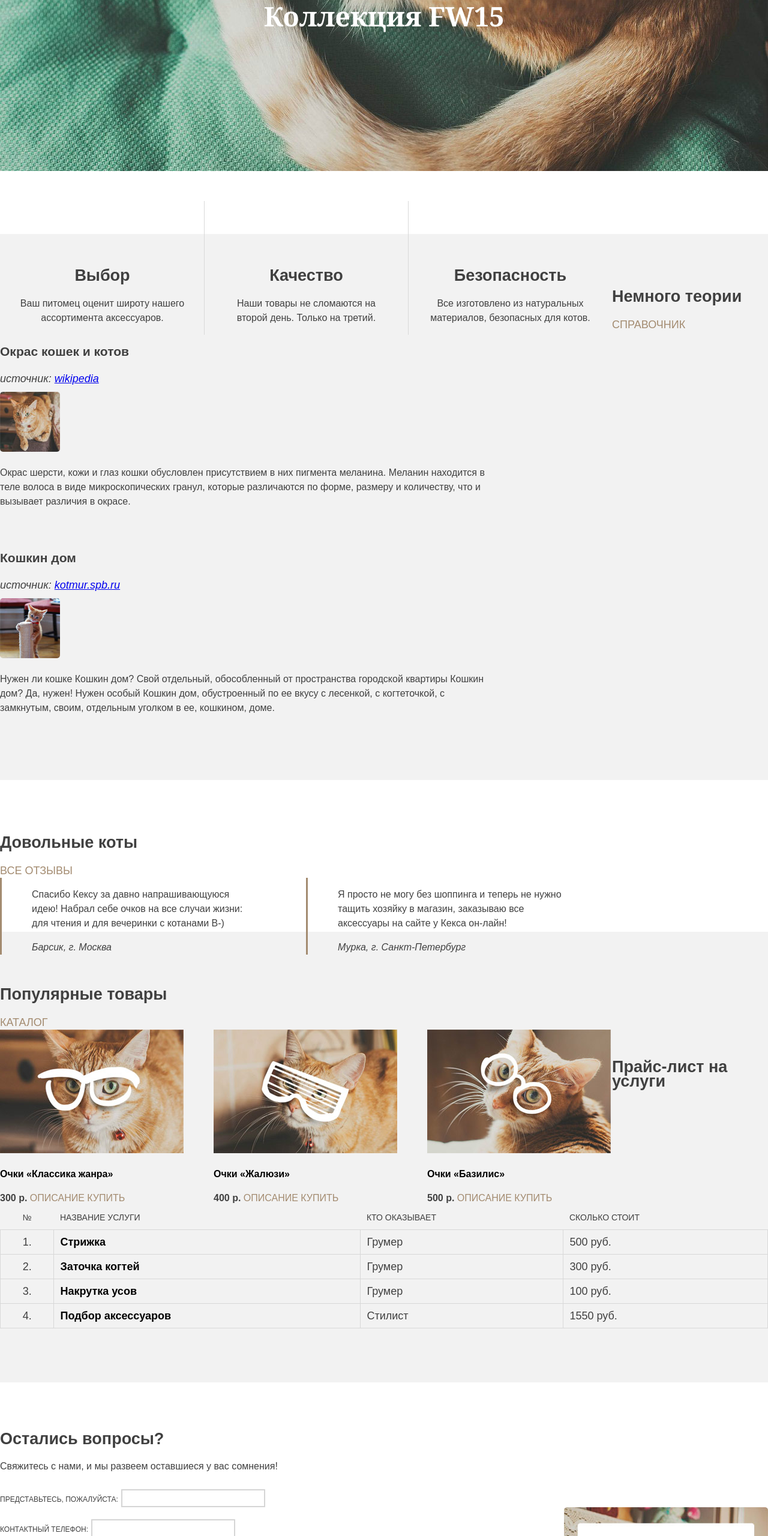
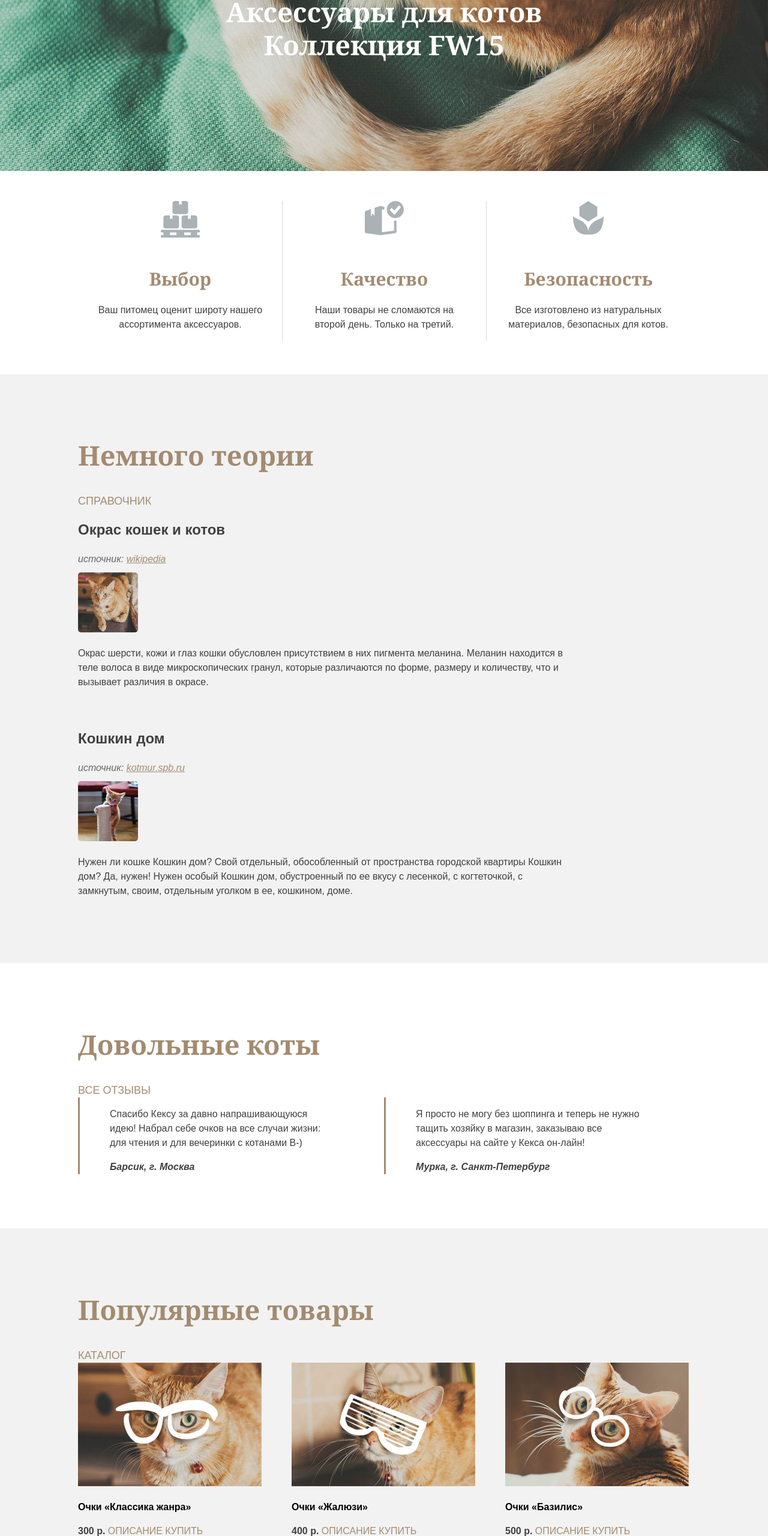
Before and after one commit to cronnoss/cronnoss.github.io, a plain HTML site: page index.html in a window 1280 px wide. Shown: the part 240-2800 px from the top of the page at 60% size. Drawn offline with Linux system fonts and the light colour scheme.

Commit message:
Add files via upload

```diff
--- a/index.html
+++ b/index.html
@@ -3,11 +3,13 @@
 <head>
     <meta charset="utf-8">
     <title>The Great Keksby</title>
-<base href="/">
-<link rel="stylesheet" type="text/css" href="css/style.css">  </head>
+
+    <link rel="stylesheet" href="css/style.css"></link>
+</head>
 <body>
 <div class="page-header">
-      <div class="header-top">
+    <div class="container">
+        <div class="header-top clearfix">
             <div class="header-logo">
                 <img src="img/logo.png" alt="The Great Keksby" width="205" height="55">
             </div>
@@ -16,76 +18,90 @@
                 <li><a href="#">Каталог</a></li>
                 <li><a href="#">Отзывы</a></li>
             </ul>
-        <a class="btn" href="#">Заказать</a>
+            <a class="btn btn-quick-order" href="#">Заказать</a>
         </div>
         <div class="promo">
             <a href="#">Аксессуары для котов<br> Коллекция FW15</a>
         </div>
     </div>
+</div>
 
 
 <div class="features">
-      <ul>
-        <li class="feature-item">
-          <h2>Выбор</h2>
+    <div class="container">
+        <ul class="clearfix">
+            <li class="feature-item feature-choice">
+                <h2 class="feature-title">Выбор</h2>
                 <p>Ваш питомец оценит широту нашего ассортимента аксессуаров.</p>
             </li>
-        <li class="feature-item">
-          <h2>Качество</h2>
+            <li class="feature-item feature-quality">
+                <h2 class="feature-title">Качество</h2>
                 <p>Наши товары не сломаются на второй день. Только на третий.</p>
             </li>
-        <li class="feature-item">
-          <h2>Безопасность</h2>
+            <li class="feature-item feature-safety">
+                <h2 class="feature-title">Безопасность</h2>
                 <p>Все изготовлено из натуральных материалов, безопасных для котов.</p>
             </li>
         </ul>
     </div>
+</div>
 
 
 <div class="cat-reference">
-      <h2>Немного теории</h2>
+    <div class="container">
+        <h2 class="section-title">Немного теории</h2>
         <a class="btn" href="#" title="Открыть справочник">Справочник</a>
         <dl>
             <dt>
-          <h3>Окрас кошек и котов</h3>
-          <i>источник: <a target="_blank" href="https://ru.wikipedia.org">wikipedia</a></i>
+            <h3 class="reference-title">Окрас кошек и котов</h3>
+            <i class="reference-source">источник: <a target="_blank" href="https://ru.wikipedia.org">wikipedia</a></i>
             </dt>
             <dd>
                 <img src="img/article-1.jpg" alt="Окрас кошек и котов" width="100" height="100">
-          <p>Окрас шерсти, кожи и глаз кошки обусловлен присутствием в них пигмента меланина. Меланин находится в теле волоса в виде микроскопических гранул, которые различаются по форме, размеру и количеству, что и вызывает различия в окрасе.</p>
+                <p>Окрас шерсти, кожи и глаз кошки обусловлен присутствием в них пигмента меланина. Меланин находится в
+                    теле волоса в виде микроскопических гранул, которые различаются по форме, размеру и количеству, что
+                    и вызывает различия в окрасе.</p>
             </dd>
             <dt>
-          <h3>Кошкин дом</h3>
-          <i>источник: <a target="_blank" href="http://kotmur.spb.ru">kotmur.spb.ru</a></i>
+            <h3 class="reference-title">Кошкин дом</h3>
+            <i class="reference-source">источник: <a target="_blank" href="http://kotmur.spb.ru">kotmur.spb.ru</a></i>
             </dt>
             <dd>
                 <img src="img/article-2.jpg" alt="Кошкин дом" width="100" height="100">
-          <p>Нужен ли кошке Кошкин дом? Свой отдельный, обособленный от пространства городской квартиры Кошкин дом? Да, нужен! Нужен особый Кошкин дом, обустроенный по ее вкусу с лесенкой, с когтеточкой, с замкнутым, своим, отдельным уголком в ее, кошкином, доме.</p>
+                <p>Нужен ли кошке Кошкин дом? Свой отдельный, обособленный от пространства городской квартиры Кошкин
+                    дом? Да, нужен! Нужен особый Кошкин дом, обустроенный по ее вкусу с лесенкой, с когтеточкой, с
+                    замкнутым, своим, отдельным уголком в ее, кошкином, доме.</p>
             </dd>
         </dl>
+    </div>
 </div>
 
 
 <div class="reviews">
-      <h2>Довольные коты</h2>
+    <div class="container">
+        <h2 class="section-title">Довольные коты</h2>
         <a class="btn" href="#" title="Посмотреть все отзывы">Все отзывы</a>
-      <div class="reviews-list">
+        <div class="reviews-list clearfix">
             <blockquote class="review-item">
-          <p>Спасибо Кексу за давно напрашивающуюся идею! Набрал себе очков на все случаи жизни: для чтения и для вечеринки с котанами B-)</p>
-          <cite>Барсик, г. Москва</cite>
+                <p>Спасибо Кексу за давно напрашивающуюся идею! Набрал себе очков на все случаи жизни: для чтения и для
+                    вечеринки с котанами B-)</p>
+                <cite class="review-author">Барсик, г. Москва</cite>
             </blockquote>
             <blockquote class="review-item">
-          <p>Я просто не могу без шоппинга и теперь не нужно тащить хозяйку в магазин, заказываю все аксессуары на сайте у Кекса он-лайн!</p>
-          <cite>Мурка, г. Санкт-Петербург</cite>
+                <p>Я просто не могу без шоппинга и теперь не нужно тащить хозяйку в магазин, заказываю все аксессуары на
+                    сайте у Кекса он-лайн!</p>
+                <cite class="review-author">Мурка, г. Санкт-Петербург</cite>
             </blockquote>
+        </div>
     </div>
 </div>
 
 
 <div class="popular-and-price">
-      <h2>Популярные товары</h2>
+    <div class="container">
+        <h2 class="section-title">Популярные товары</h2>
         <a class="btn" href="#" title="Посмотреть все товары">Каталог</a>
-      <div class="popular-items">
+        <div class="popular-items clearfix">
             <div class="catalog-item">
                 <img src="img/glasses-1.jpg" alt="очки «Классика жанра»" width="306" height="206">
                 <h3>Очки «Классика жанра»</h3>
@@ -109,7 +125,7 @@
             </div>
         </div>
 
-      <h2>Прайс-лист на услуги</h2>
+        <h2 class="section-title">Прайс-лист на услуги</h2>
         <table class="price-list">
             <tr>
                 <th class="price-number">№</th>
@@ -143,11 +159,13 @@
             </tr>
         </table>
     </div>
+</div>
 
 
 <div class="feedback">
-      <h2>Остались вопросы?</h2>
-      <p class="feedback-tip">Свяжитесь с нами, и мы развеем оставшиеся у вас сомнения!</p>
+    <div class="container">
+        <h2 class="section-title">Остались вопросы?</h2>
+        <p class="feedback-tip">Свяжитесь с нами и мы развеем оставшиеся у вас сомнения!</p>
         <form class="feedback-form" action="/keksby-mail" method="post">
             <div class="feedback-form-group">
                 <label for="fullname">Представьтесь, пожалуйста:</label>
@@ -179,21 +197,22 @@
                 <label for="message">Текст обращения:</label>
                 <textarea name="message" id="message"></textarea>
             </div>
-        <input class="btn" type="submit" value="Отправить">
-
+            <input type="submit" class="btn" value="Отправить">
         </form>
+    </div>
 </div>
 
 
 <div class="page-footer">
-      <div class="footer-top">
+    <div class="container">
+        <div class="footer-top clearfix">
             <div class="footer-logo">
                 <img src="img/logo.png" alt="The Great Keksby" width="205" height="55">
             </div>
-        <a class="btn" href="#">Заказать</a>
+            <a class="btn btn-quick-order" href="#">Заказать</a>
         </div>
 
-      <div class="footer-middle">
+        <div class="footer-middle clearfix">
             <div class="footer-menu">
                 <h3>Магазин</h3>
                 <ul>
@@ -217,12 +236,12 @@
             </div>
         </div>
 
-      <div class="footer-bottom">
+        <div class="footer-bottom clearfix">
             <div class="footer-social">
                 <b>Давайте дружить!</b>
                 <a class="social-btn" href="https://vk.com/htmlacademy">Вконтакте</a>
                 <a class="social-btn" href="https://facebook.com/htmlacademy">Фейсбук</a>
-          <a class="social-btn" href="https://instagram.com/htmlacademy">Инстаграм ссылка</a>
+                <a class="social-btn" href="https://instagram.com/htmlacademy">Инстаграм</a>
             </div>
 
             <div class="footer-copyright">
@@ -230,6 +249,7 @@
             </div>
         </div>
     </div>
+</div>
 
 </body>
 </html>
```
Lines whose indentation alone changed are shown as unchanged.
